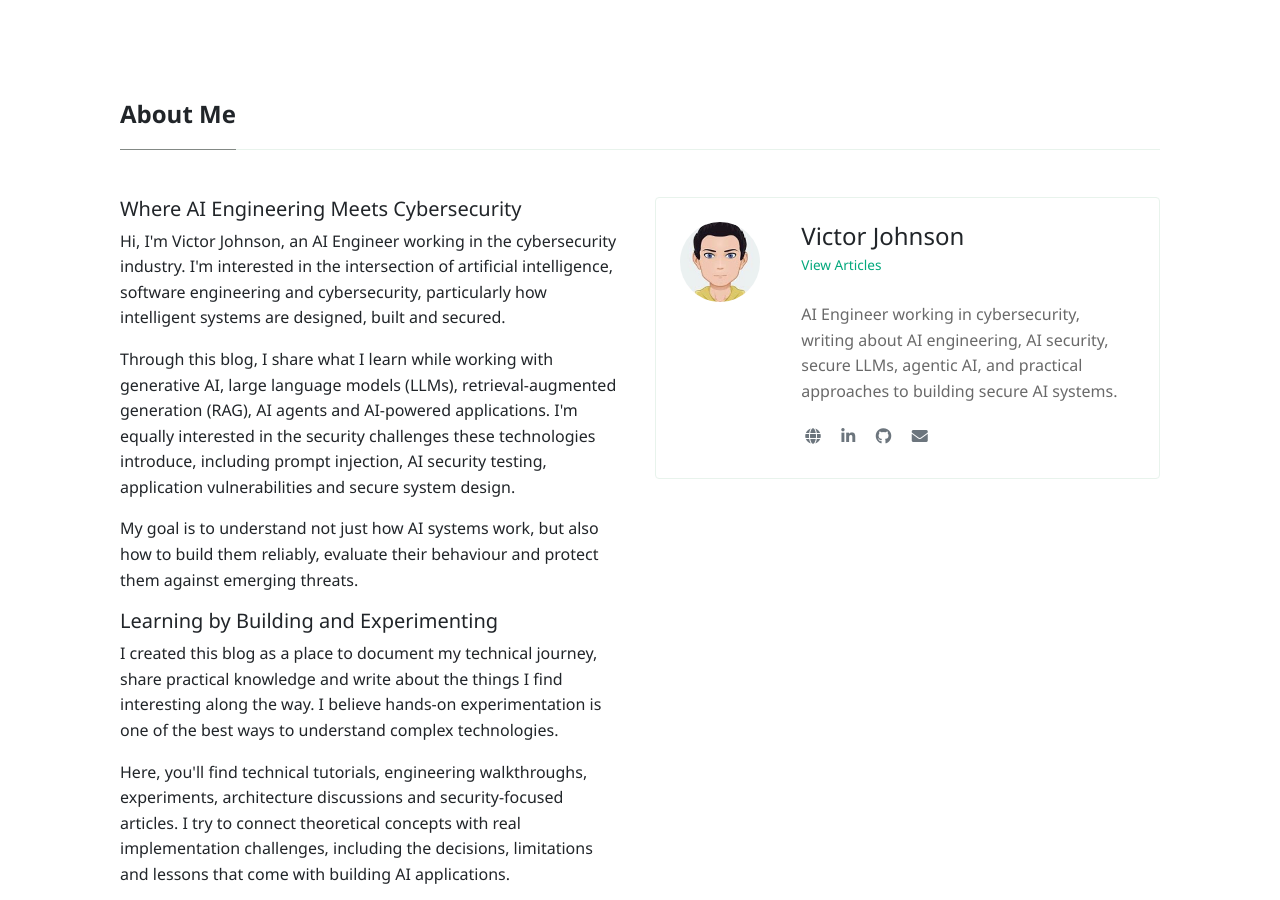
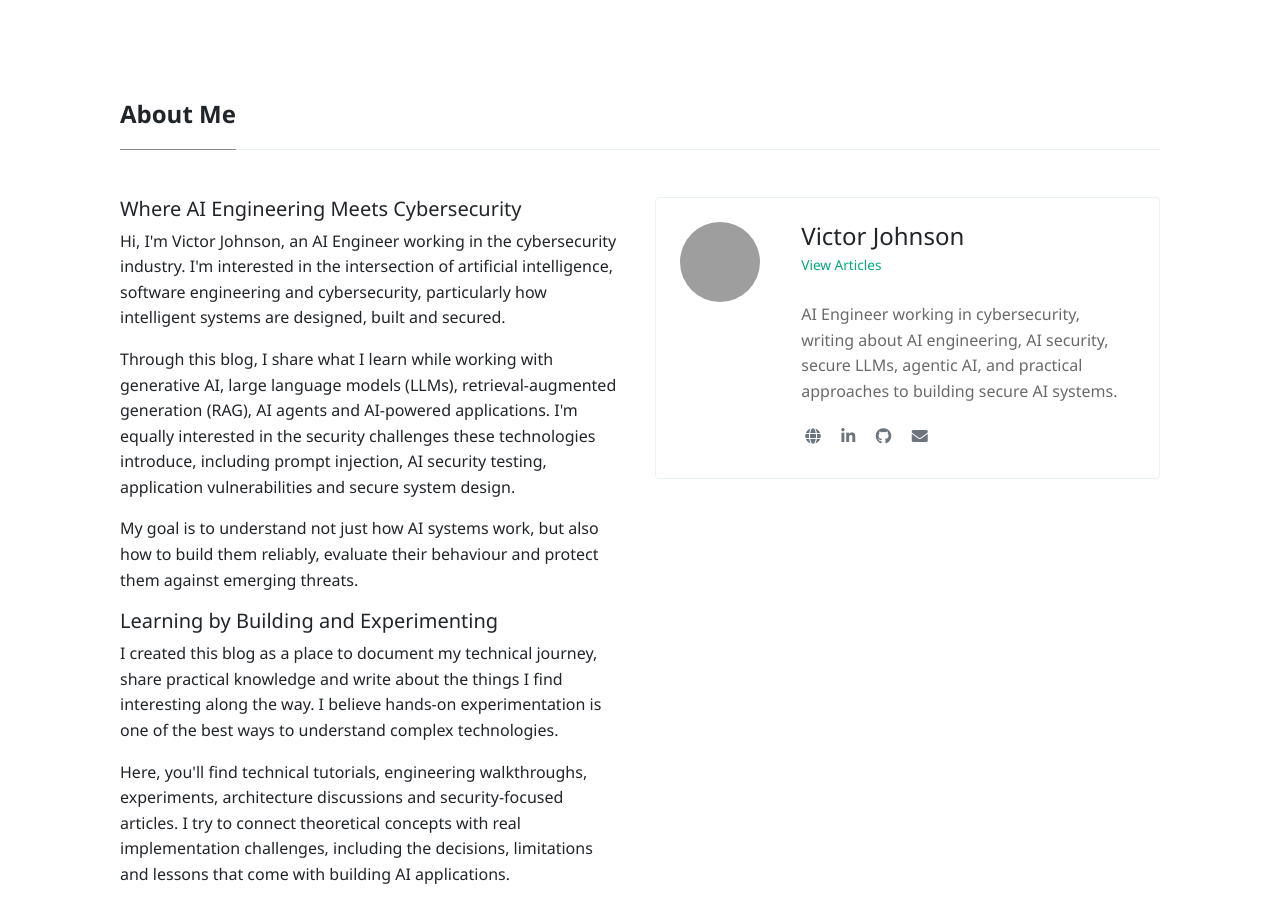
Before and after one commit to victorjohnsonk/blog, a Jekyll site: the page built from _pages/about.html, in a window 1280 px wide and 900 px high. Built offline with Jekyll 4.4.1, drawn with Linux system fonts in a browser that asks for light colours; nearby versions of some CDN libraries.

Commit message:
Update _config.yml

```diff
--- a/_config.yml
+++ b/_config.yml
@@ -51,8 +51,8 @@ authors:
   admin:
     name: "Victor Johnson"
     slugname: "admin"
-    site: "https://victorjohnson.online"
-    avatar: "assets/images/core/avatar1.jpg"
+    site: "/about"
+    avatar: "https://www.victorjohnson.online/vj-photo.png"
     bio: "AI Engineer working in cybersecurity, writing about AI engineering, AI security, secure LLMs, agentic AI, and practical approaches to building secure AI systems."
     email: "hello@victorjohnson.online"
     github: "victorjohnsonk"
```
